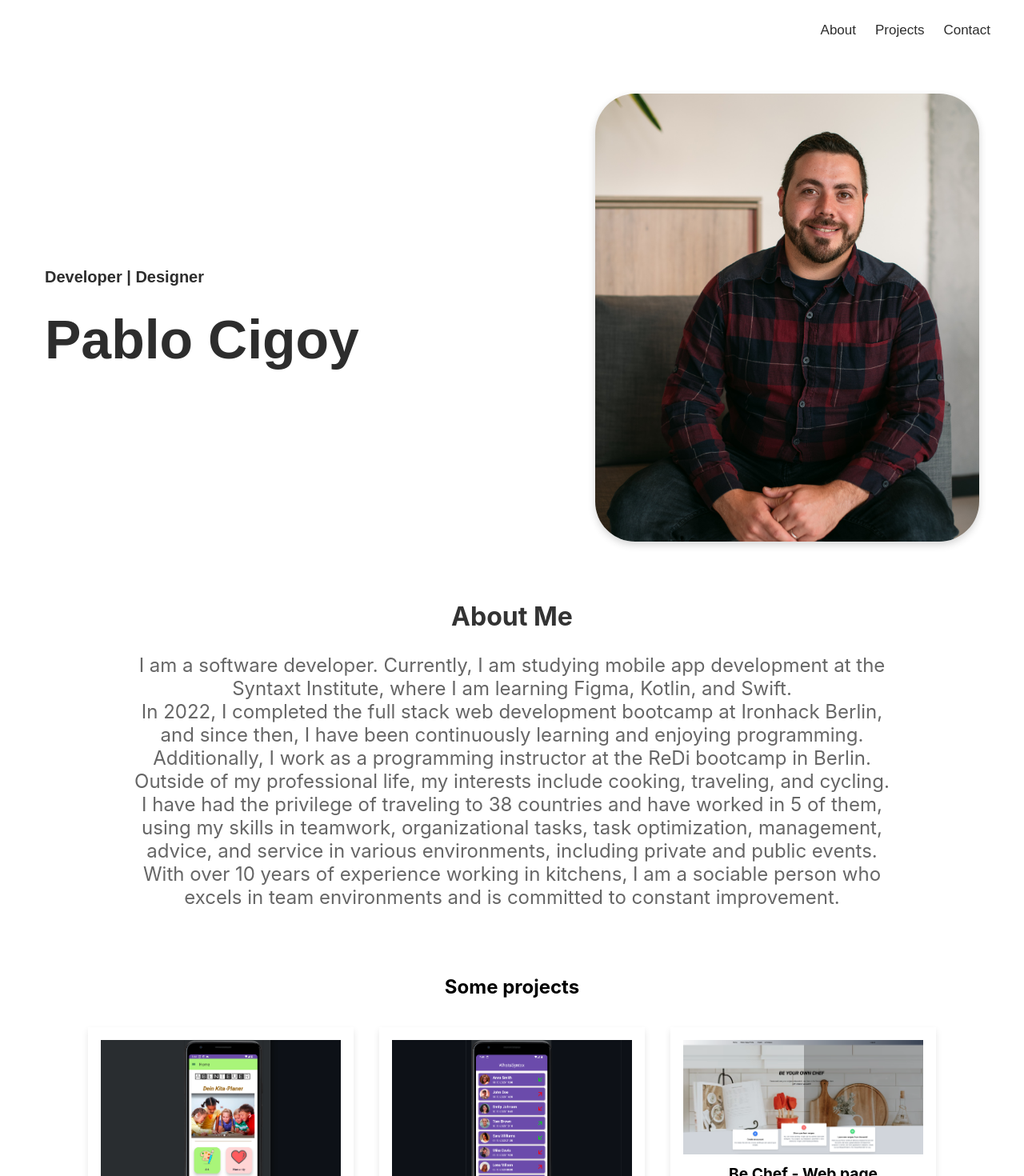
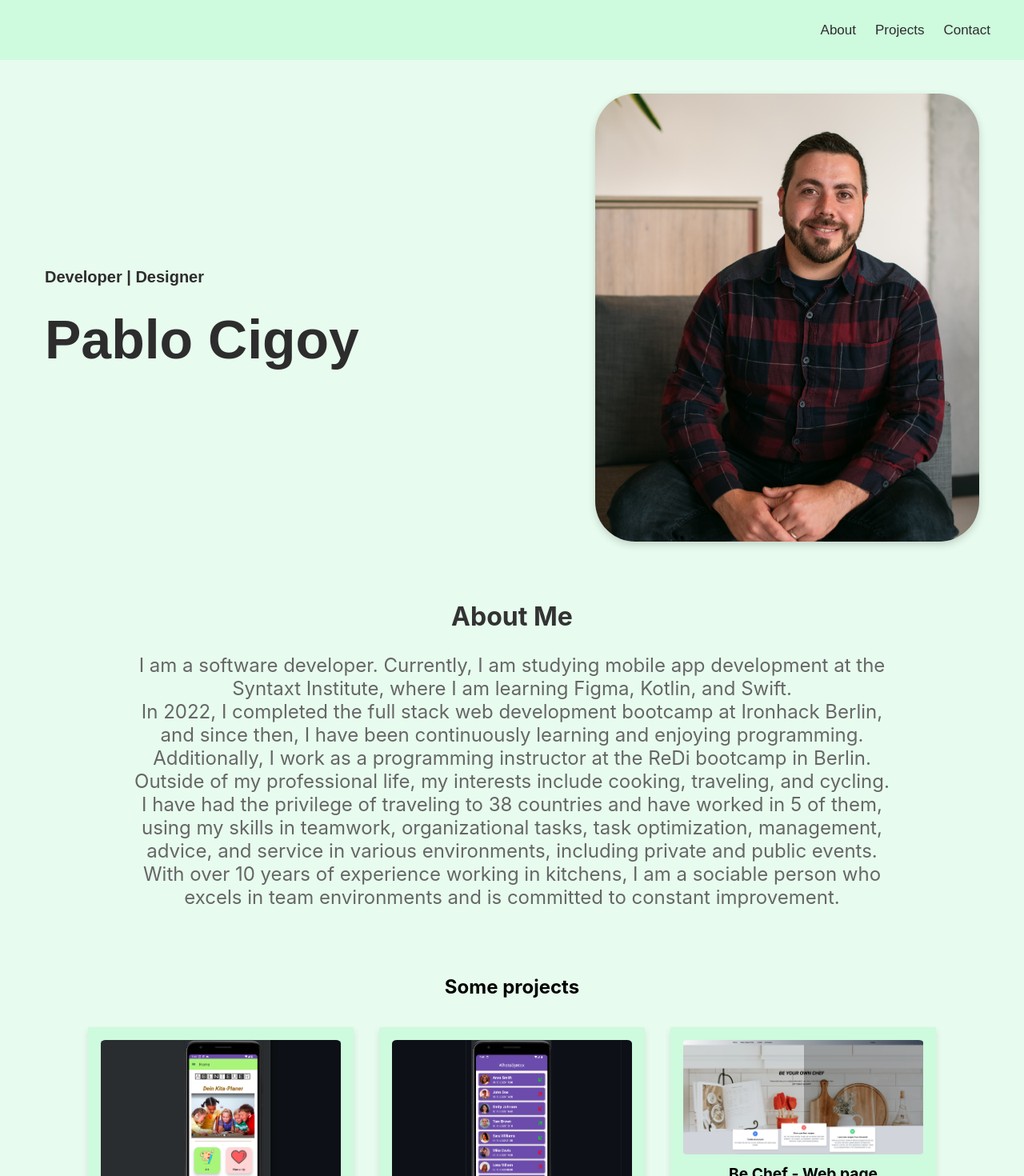
Before and after one commit to Pablo-Mdz/Portfolio, a React (Create React App) app: page / in a window 1280 px wide. Shown: the top 1470 px of the page at 80% size. Built offline with nearby package versions, Linux system fonts and the light colour scheme.

Commit message:
update background color

```diff
--- a/src/App.css
+++ b/src/App.css
@@ -1,5 +1,6 @@
 .App {
   text-align: center;
+
 }
 
 .App-logo {
--- a/src/Pages/Home.css
+++ b/src/Pages/Home.css
@@ -1,5 +1,5 @@
 .header-section {
-    background: #ffffff;
+    background-color: rgb(231, 252, 238);
     padding: 42px 24px 42px 24px;
     display: flex;
     flex-direction: row;
--- a/src/components/Navbar.css
+++ b/src/components/Navbar.css
@@ -1,5 +1,6 @@
 html {
     scroll-behavior: smooth;
+
   }
 
 .portfolio-template,
@@ -7,7 +8,7 @@ html {
   box-sizing: border-box;
 }
 .portfolio-template {
-  background: #ffffff;
+
   display: flex;
   flex-direction: column;
   gap: 0px;
@@ -17,7 +18,7 @@ html {
   position: relative;
 }
 .navigation {
-  background: #ffffff;
+    background-color: rgb(206, 250, 222);
   padding: 24px 42px 24px 42px;
   display: flex;
   flex-direction: row;
--- a/src/components/ProjectCard.css
+++ b/src/components/ProjectCard.css
@@ -1,7 +1,9 @@
 
 
 .project-card {
+    background-color: rgb(206, 250, 222);
     width: 300px;
+    height: 300px;
     margin: 1rem;
     padding: 1rem;
     box-shadow: 0 4px 8px rgba(0, 0, 0, 0.1);
@@ -15,6 +17,7 @@
   .project-image {
     width: 100%;
     height: auto;
+    border-radius: 2%;
   }
 
   .project-title {
--- a/src/index.css
+++ b/src/index.css
@@ -5,6 +5,7 @@ body {
     sans-serif;
   -webkit-font-smoothing: antialiased;
   -moz-osx-font-smoothing: grayscale;
+background-color: rgb(231, 252, 238);
 }
 
 code {
```
